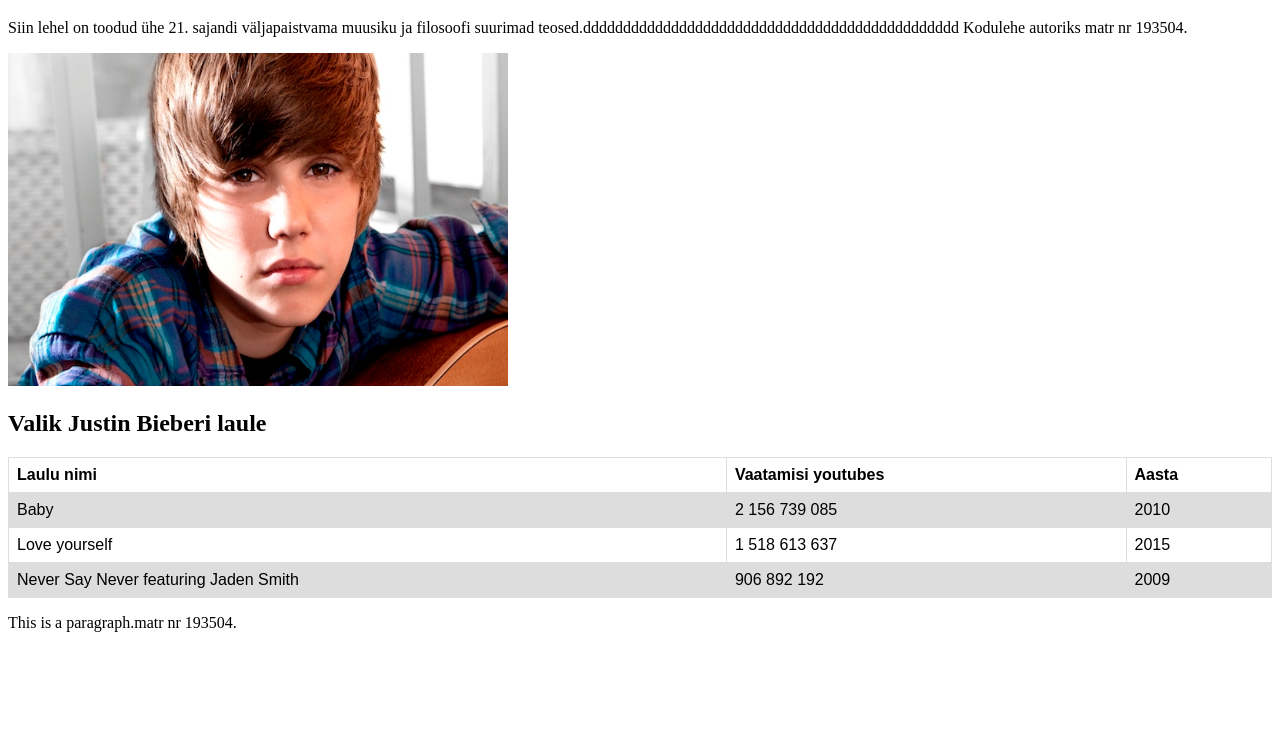
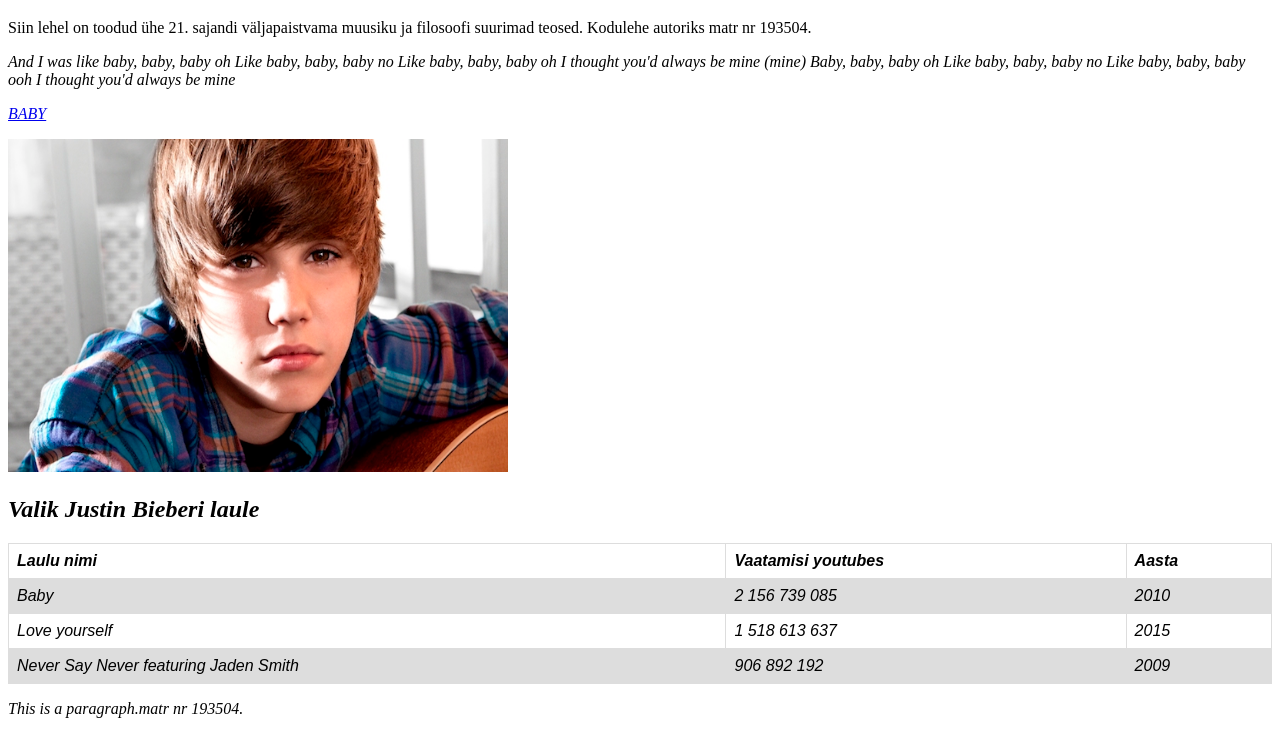
Before and after one commit to mcbasketball/koduleht, a plain HTML site: page index.html in a window 1280 px wide. Shown: the part 61-800 px from the top of the page. Drawn offline with Linux system fonts and the light colour scheme.

Commit message:
Update index.html

```diff
--- a/index.html
+++ b/index.html
@@ -6,7 +6,19 @@
 <body>
 
 <h1>Justin Bieberi fännileht</h1>
-<p>Siin lehel on toodud ühe 21. sajandi väljapaistvama muusiku ja filosoofi suurimad teosed.ddddddddddddddddddddddddddddddddddddddddddddddd  Kodulehe autoriks matr nr 193504.</p>
+<p>Siin lehel on toodud ühe 21. sajandi väljapaistvama muusiku ja filosoofi suurimad teosed. Kodulehe autoriks matr nr 193504.</p>
+
+<p><i>And I was like baby, baby, baby oh
+Like baby, baby, baby no
+Like baby, baby, baby oh
+I thought you'd always be mine (mine)
+Baby, baby, baby oh
+Like baby, baby, baby no
+Like baby, baby, baby ooh
+I thought you'd always be mine<i></p>
+
+<p><a href="https://youtu.be/kffacxfA7G4">BABY</a></p>
+
 <img src="justin-bieber-baby-vevo.jpg" alt="biebzz" width="500" height="333">
 <style>
 table {
```
